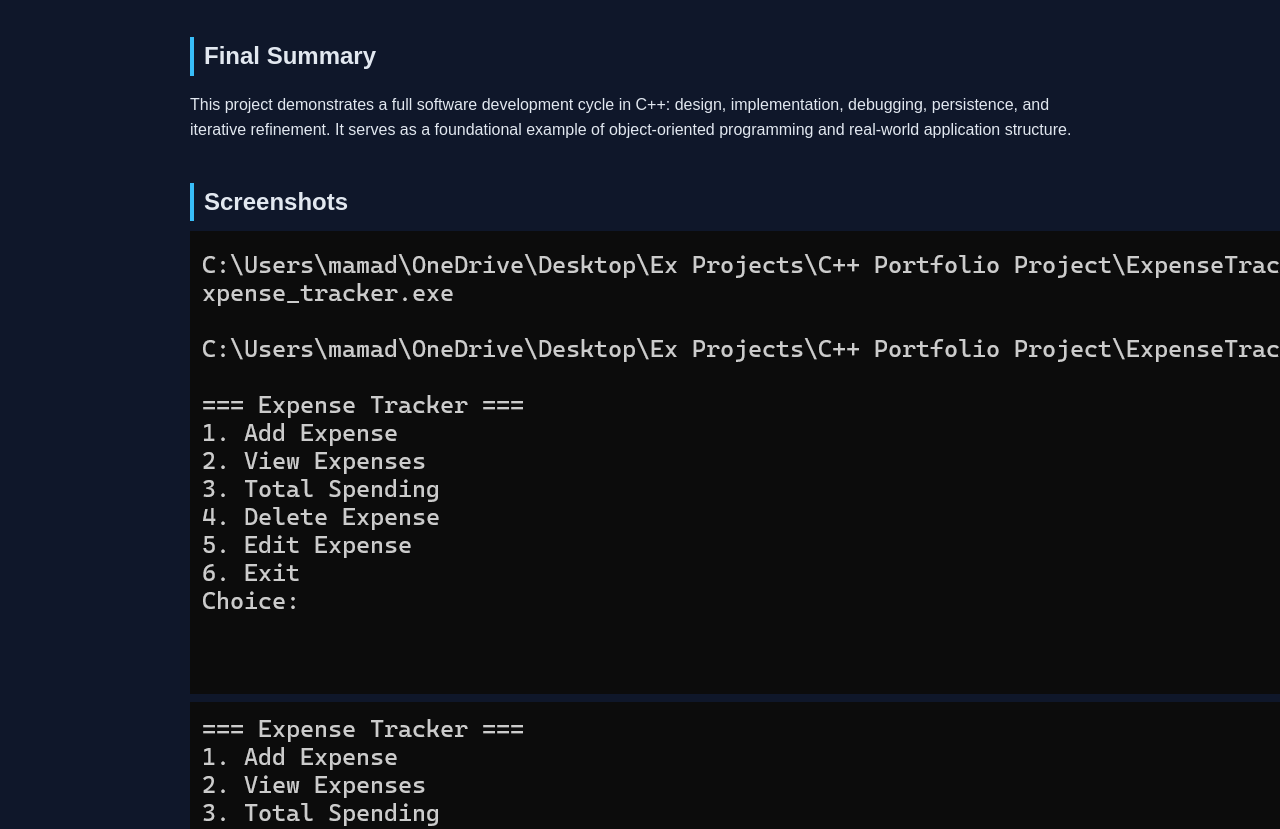
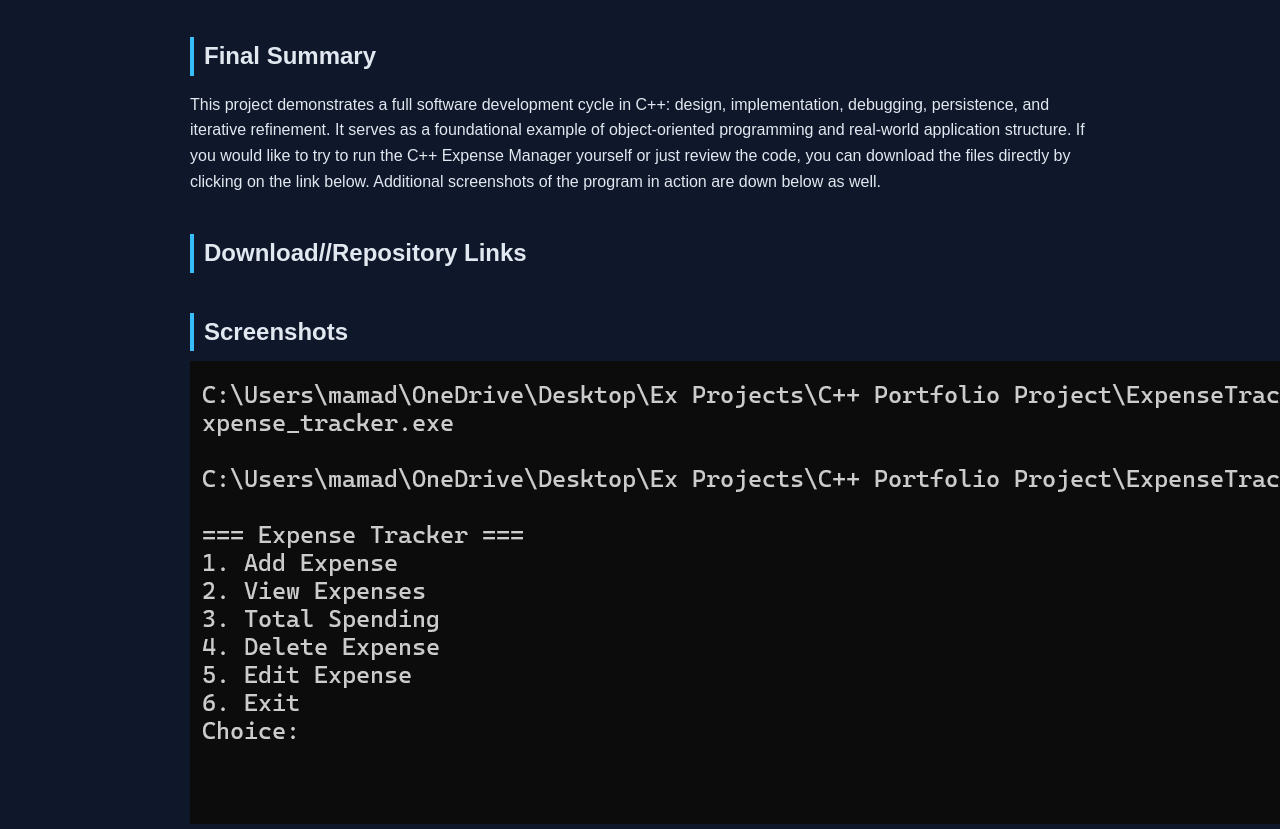
Before and after one commit to MamadouBBah/C-plus-plus-Expense-Manager, a plain HTML site: page index.html in a window 1280 px wide. Shown: the part 2494-3323 px from the top of the page. Drawn offline with Linux system fonts and the light colour scheme.

Commit message:
Update index.html

```diff
--- a/index.html
+++ b/index.html
@@ -206,8 +206,19 @@ File storage (load/save persistence)
         This project demonstrates a full software development cycle in C++:
         design, implementation, debugging, persistence, and iterative refinement.
         It serves as a foundational example of object-oriented programming and
-        real-world application structure.
+        real-world application structure. If you would like to try to run the C++ Expense Manager
+        yourself or just review the code, you can download the files directly by clicking on the link below.
+        Additional screenshots of the program in action are down below as well.
     </p>
+
+</section>
+
+    <section>
+    <h2>Download//Repository Links</h2>
+    <p>
+
+    </p>
+
 </section>
 
 
```
